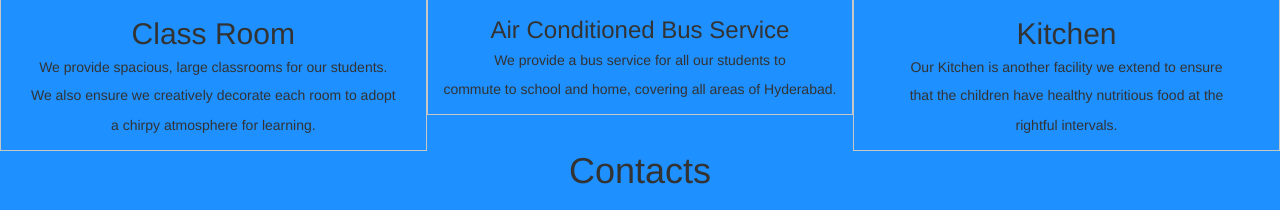
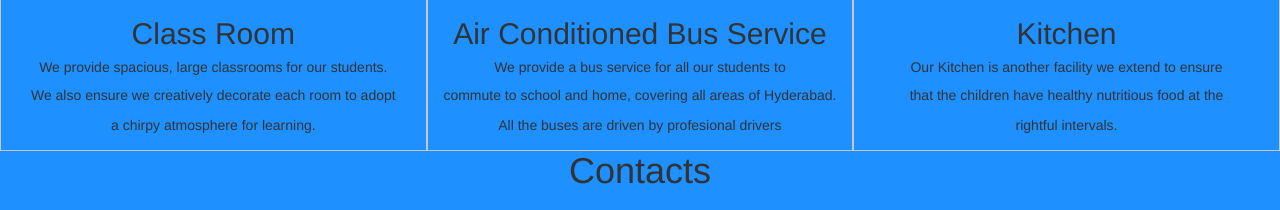
Before and after one commit to Arnav123-png/School-Website-2, a plain HTML site: page index.html in a window 1280 px wide. Shown: the part 3582-3792 px from the top of the page. Drawn offline with nearby package versions, Linux system fonts and the light colour scheme.

Commit message:
Add files via upload

```diff
--- a/index.html
+++ b/index.html
@@ -93,9 +93,10 @@
             </div>
             <div class="travel">
                 <img src="http://www.phoenixgreens.com/images/amenities-2.jpg">
-                <h3>Air Conditioned Bus Service</h3>
+                <h2>Air Conditioned Bus Service</h2>
                 <h5>We provide a bus service for all our students to</h5>
                 <p>commute to school and home, covering all areas of Hyderabad.</p>
+                <p>All the buses are driven by profesional drivers</p>
             </div>
             <div class="travel">
                 <img src="http://www.phoenixgreens.com/images/amenities-1.jpg">
```
